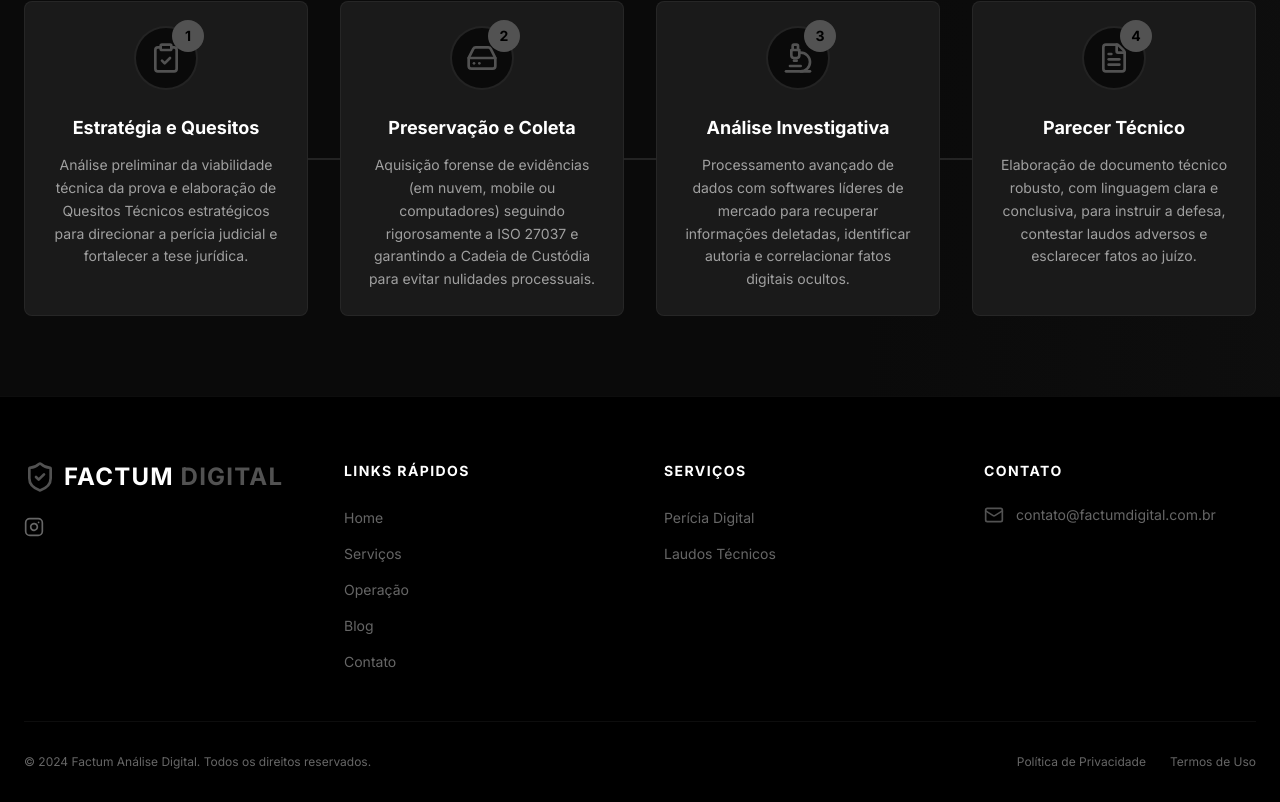
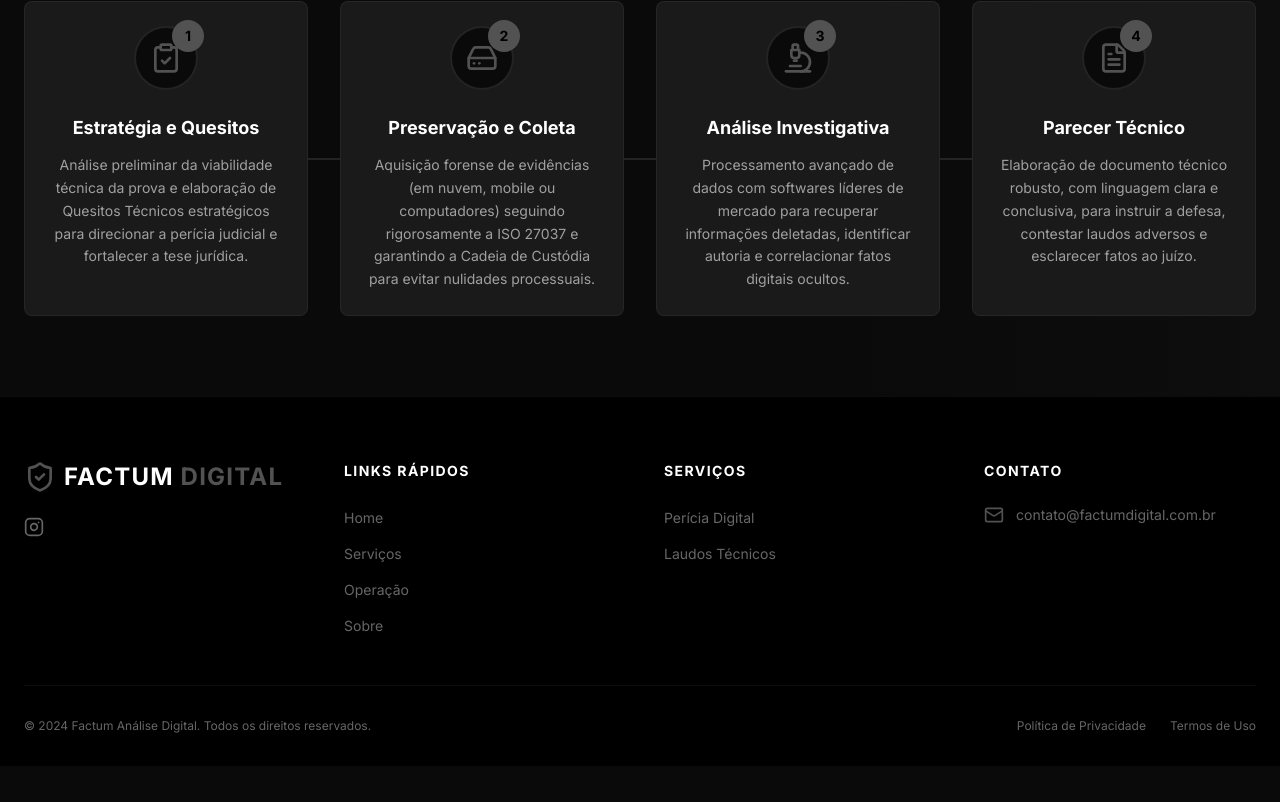
Before and after one commit to brunokdalcastel/factumdigital, a React (Vite) app: page / in a window 1280 px wide. Shown: the part 1701-2503 px from the top of the page. After the commit the page ends 2467 px from the top, so only its background shows below. Built offline with nearby package versions, Linux system fonts and the light colour scheme.

Commit message:
correções de bugs

```diff
--- a/src/components/Footer.jsx
+++ b/src/components/Footer.jsx
@@ -27,10 +27,15 @@ const Footer = () => {
                     <div>
                         <h4 className="text-white font-bold mb-6 uppercase tracking-widest text-sm">Links Rápidos</h4>
                         <ul className="space-y-3">
-                            {['Home', 'Serviços', 'Operação', 'Blog', 'Contato'].map((item) => (
-                                <li key={item}>
-                                    <a href="#" className="text-text-dim hover:text-secondary text-sm transition-colors">
-                                        {item}
+                            {[
+                                { name: 'Home', href: '#home' },
+                                { name: 'Serviços', href: '#services' },
+                                { name: 'Operação', href: '#process' },
+                                { name: 'Sobre', href: '#about' },
+                            ].map((item) => (
+                                <li key={item.name}>
+                                    <a href={item.href} className="text-text-dim hover:text-secondary text-sm transition-colors">
+                                        {item.name}
                                     </a>
                                 </li>
                             ))}
--- a/src/components/Hero.jsx
+++ b/src/components/Hero.jsx
@@ -45,10 +45,10 @@ const Hero = () => {
                             </span>
                         </button>
 
-                        <button className="px-8 py-4 border border-text-secondary text-white font-medium rounded hover:bg-white/5 transition-colors flex items-center">
+                        <a href="#process" className="px-8 py-4 border border-text-secondary text-white font-medium rounded hover:bg-white/5 transition-colors flex items-center">
                             <Search className="mr-2 w-5 h-5" />
                             Conheça Nossos Serviços
-                        </button>
+                        </a>
                     </div>
                 </motion.div>
             </div>
```
